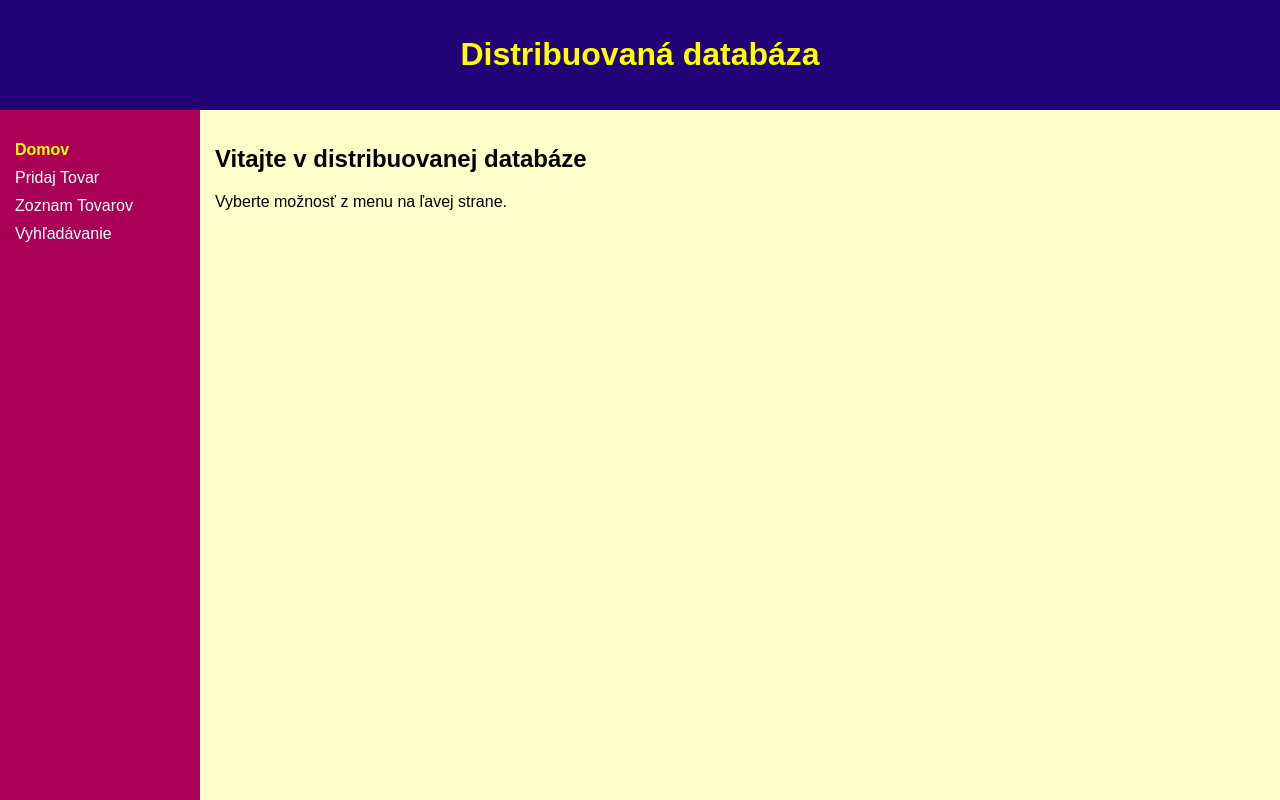
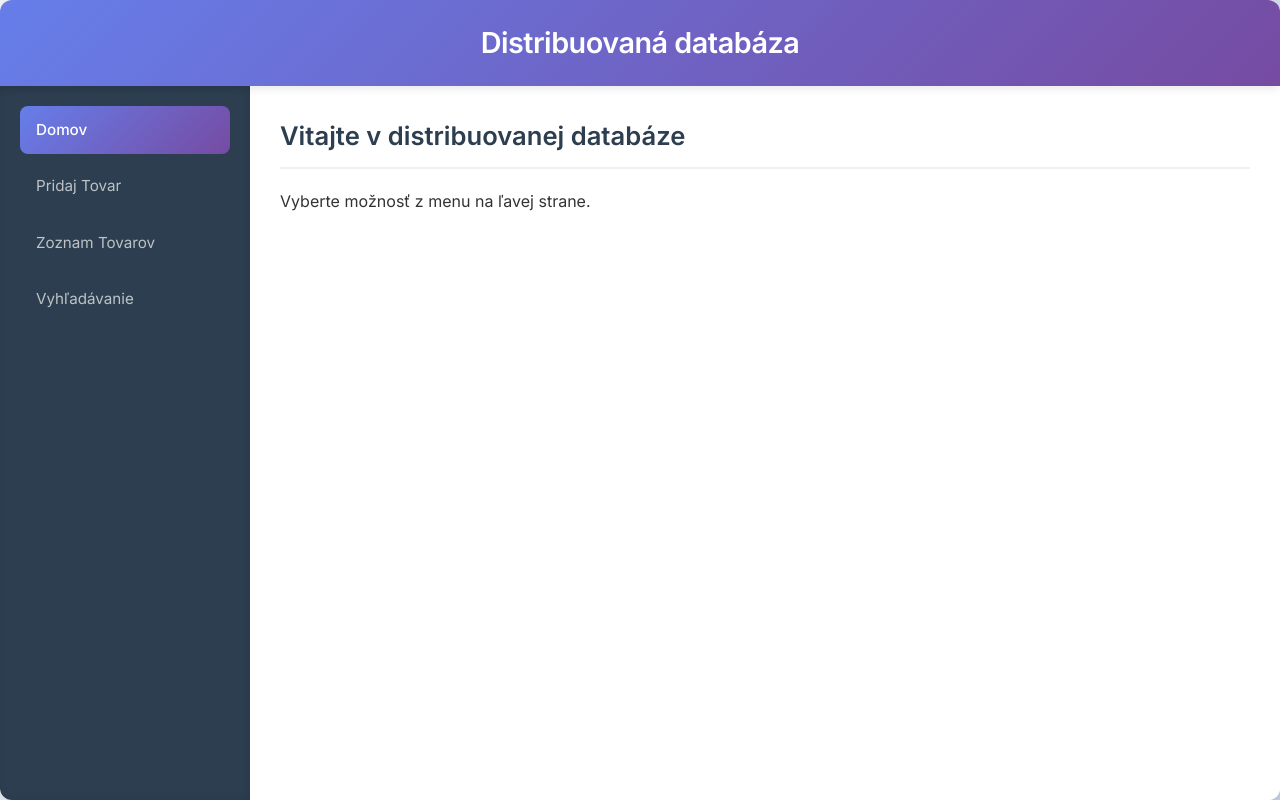
Before and after one commit to Samey741/DT_project, a PHP site: page / in a window 1280 px wide. Run offline with PHP 8.4, Linux system fonts and the light colour scheme; data that the repository does not hold is empty.

Commit message:
styles update

```diff
--- a/css/style.css
+++ b/css/style.css
@@ -1,89 +1,302 @@
-/* General body and layout */
-body {
-    font-family: Arial, sans-serif;
+/* Modern Reset and Base Styles */
+@import url('https://fonts.googleapis.com/css2?family=Inter:wght@300;400;500;600;700&display=swap');
+
+* {
     margin: 0;
-    background: #f0f0f0;
+    padding: 0;
+    box-sizing: border-box;
 }
 
+body {
+    font-family: 'Inter', -apple-system, BlinkMacSystemFont, 'Segoe UI', Roboto, sans-serif;
+    line-height: 1.6;
+    color: #333;
+    background: linear-gradient(135deg, #f5f7fa 0%, #c3cfe2 100%);
+    min-height: 100vh;
+}
+
+/* Main Layout */
 .container {
     display: grid;
     grid-template-areas:
         "header header"
         "sidebar content";
-    grid-template-columns: 200px 1fr;
+    grid-template-columns: 250px 1fr;
     grid-template-rows: auto 1fr;
     min-height: 100vh;
+    max-width: 1400px;
+    margin: 0 auto;
+    box-shadow: 0 0 20px rgba(0, 0, 0, 0.1);
+    border-radius: 12px;
+    overflow: hidden;
+    background: white;
 }
 
 header {
     grid-area: header;
-    background: #220075;
-    color: #ffff00;
-    padding: 15px;
+    background: linear-gradient(135deg, #667eea 0%, #764ba2 100%);
+    color: white;
+    padding: 20px;
     text-align: center;
+    box-shadow: 0 2px 10px rgba(0, 0, 0, 0.1);
+    position: relative;
+}
+
+header h1 {
+    font-size: 1.8rem;
+    font-weight: 600;
+    margin: 0;
+    letter-spacing: -0.5px;
 }
 
 .sidebar {
     grid-area: sidebar;
-    background: #aa0055;
-    color: #fff;
-    padding: 15px;
+    background: #2c3e50;
+    color: white;
+    padding: 20px;
+    overflow-y: auto;
+    box-shadow: inset -2px 0 10px rgba(0, 0, 0, 0.1);
 }
 
 .content {
     grid-area: content;
-    background: #ffffcc;
-    padding: 15px;
+    background: white;
+    padding: 30px;
+    overflow-y: auto;
 }
 
-/* Sidebar menu */
+/* Sidebar Menu */
 .menu {
     list-style: none;
     padding: 0;
 }
 
 .menu li {
-    margin-bottom: 10px;
+    margin-bottom: 8px;
 }
 
 .menu li a {
-    color: #fff;
+    display: block;
+    color: #bdc3c7;
     text-decoration: none;
+    padding: 12px 16px;
+    border-radius: 8px;
+    transition: all 0.3s ease;
+    font-weight: 400;
+    font-size: 0.95rem;
 }
 
 .menu li a:hover {
-    text-decoration: underline;
+    background: rgba(255, 255, 255, 0.1);
+    color: white;
+    transform: translateX(4px);
 }
 
 .menu li.active a {
-    font-weight: bold;
-    color: #ffff00;
+    background: linear-gradient(135deg, #667eea 0%, #764ba2 100%);
+    color: white;
+    font-weight: 500;
 }
 
-/* Links/buttons */
+/* Content Enhancements */
+.content h2 {
+    font-size: 1.6rem;
+    font-weight: 600;
+    color: #2c3e50;
+    margin-bottom: 20px;
+    border-bottom: 2px solid #ecf0f1;
+    padding-bottom: 10px;
+}
+
+/* Forms */
+form {
+    background: #f8f9fa;
+    padding: 25px;
+    border-radius: 12px;
+    box-shadow: 0 4px 6px rgba(0, 0, 0, 0.05);
+    max-width: 600px;
+}
+
+label {
+    display: block;
+    margin-bottom: 8px;
+    font-weight: 500;
+    color: #555;
+}
+
+input[type="text"],
+input[type="number"] {
+    width: 100%;
+    padding: 12px;
+    border: 2px solid #e9ecef;
+    border-radius: 8px;
+    font-size: 1rem;
+    transition: border-color 0.3s ease;
+    margin-bottom: 15px;
+}
+
+input[type="text"]:focus,
+input[type="number"]:focus {
+    outline: none;
+    border-color: #667eea;
+    box-shadow: 0 0 0 3px rgba(102, 126, 234, 0.1);
+}
+
+input[type="submit"],
+input[type="reset"] {
+    padding: 12px 24px;
+    border: none;
+    border-radius: 8px;
+    font-size: 1rem;
+    font-weight: 500;
+    cursor: pointer;
+    transition: all 0.3s ease;
+    margin-right: 10px;
+}
+
+input[type="submit"] {
+    background: linear-gradient(135deg, #667eea 0%, #764ba2 100%);
+    color: white;
+}
+
+input[type="submit"]:hover {
+    transform: translateY(-2px);
+    box-shadow: 0 4px 12px rgba(102, 126, 234, 0.3);
+}
+
+input[type="reset"] {
+    background: #6c757d;
+    color: white;
+}
+
+input[type="reset"]:hover {
+    background: #5a6268;
+    transform: translateY(-2px);
+}
+
+/* Table Styles (for list-items) */
+.item-table {
+    width: 100%;
+    border-collapse: separate;
+    border-spacing: 0;
+    background: white;
+    border-radius: 12px;
+    overflow: hidden;
+    box-shadow: 0 4px 6px rgba(0, 0, 0, 0.05);
+    margin-top: 20px;
+}
+
+.item-table thead {
+    background: linear-gradient(135deg, #667eea 0%, #764ba2 100%);
+    color: white;
+}
+
+.item-table th {
+    padding: 15px 12px;
+    text-align: left;
+    font-weight: 600;
+    font-size: 0.9rem;
+    text-transform: uppercase;
+    letter-spacing: 0.5px;
+}
+
+.item-table tbody tr {
+    transition: background-color 0.3s ease;
+}
+
+.item-table tbody tr:hover {
+    background: #f8f9fa;
+}
+
+.item-table td {
+    padding: 15px 12px;
+    border-bottom: 1px solid #e9ecef;
+}
+
+.item-table tbody tr:last-child td {
+    border-bottom: none;
+}
+
+/* Buttons (edit/delete) */
 a.edit-btn, a.delete-btn {
-    padding: 5px 10px;
-    margin-right: 5px;
+    display: inline-block;
+    padding: 8px 16px;
+    margin-right: 8px;
     text-decoration: none;
-    border-radius: 3px;
-    font-weight: bold;
-    font-size: 0.9em;
+    border-radius: 6px;
+    font-weight: 500;
+    font-size: 0.85rem;
+    transition: all 0.3s ease;
+    text-align: center;
+    min-width: 70px;
 }
 
 a.edit-btn {
-    background-color: #ffaa00;
-    color: #000;
+    background: linear-gradient(135deg, #28a745 0%, #20c997 100%);
+    color: white;
+    box-shadow: 0 2px 4px rgba(40, 167, 69, 0.2);
 }
 
 a.edit-btn:hover {
-    background-color: #ff8800;
+    transform: translateY(-1px);
+    box-shadow: 0 4px 8px rgba(40, 167, 69, 0.3);
 }
 
 a.delete-btn {
-    background-color: #ff4444;
-    color: #fff;
+    background: linear-gradient(135deg, #dc3545 0%, #c82333 100%);
+    color: white;
+    box-shadow: 0 2px 4px rgba(220, 53, 69, 0.2);
 }
 
 a.delete-btn:hover {
-    background-color: #cc0000;
+    transform: translateY(-1px);
+    box-shadow: 0 4px 8px rgba(220, 53, 69, 0.3);
 }
+
+/* Responsive Design */
+@media (max-width: 768px) {
+    .container {
+        grid-template-columns: 1fr;
+        grid-template-areas:
+            "header"
+            "content"
+            "sidebar";
+    }
+
+    .sidebar {
+        order: 3;
+        grid-template-rows: auto;
+    }
+
+    header h1 {
+        font-size: 1.4rem;
+    }
+
+    .content {
+        padding: 20px;
+    }
+
+    .item-table {
+        font-size: 0.9rem;
+    }
+
+    .item-table th,
+    .item-table td {
+        padding: 10px 8px;
+    }
+}
+
+@media (max-width: 480px) {
+    .edit-btn, .delete-btn {
+        padding: 6px 12px;
+        font-size: 0.8rem;
+        min-width: auto;
+    }
+}
+
+/* Utility Classes */
+.text-center { text-align: center; }
+.mb-3 { margin-bottom: 1rem; }
+.alert { padding: 12px; border-radius: 6px; margin: 15px 0; }
+.alert-success { background: #d4edda; color: #155724; border: 1px solid #c3e6cb; }
+.alert-error { background: #f8d7da; color: #721c24; border: 1px solid #f5c6cb; }
```
